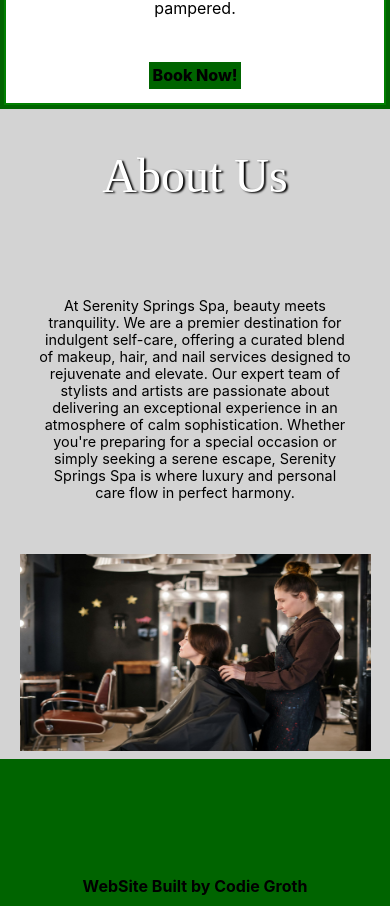
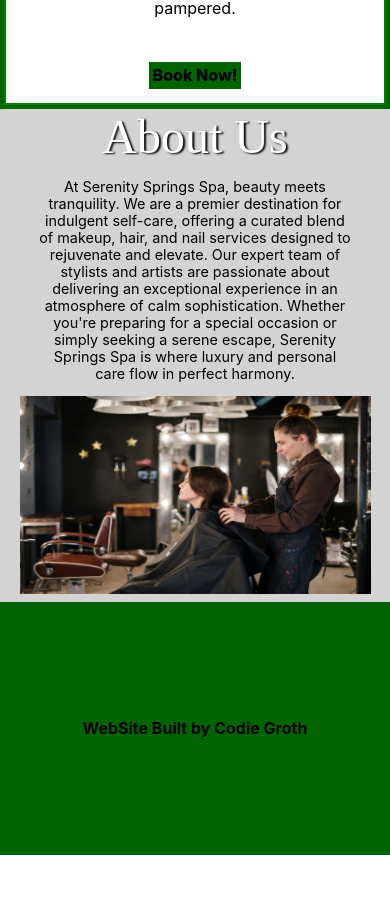
Before and after one commit to codiemaureen/SerenitySpringsSpa, a React (Create React App) app: page / in a window 390 px wide. Shown: the part 2767-3673 px from the top of the page. After the commit the page ends 3622 px from the top, so only its background shows below. Built offline with nearby package versions, Linux system fonts and the light colour scheme; a web font is replaced by a local one.

Commit message:
Style: adjust about me mobile view

```diff
--- a/src/index.css
+++ b/src/index.css
@@ -30,4 +30,6 @@
   font-weight: normal;
   color: white;
   text-shadow: 2px 1px 2px black;
+  margin: 0;
+  padding: 0;
 }
--- a/src/style/aboutUs.css
+++ b/src/style/aboutUs.css
@@ -17,19 +17,19 @@
 .blurb-container{
   display: flex;
   flex-direction: column;
+  justify-content: center;
 }
 
 .blurb{
-  padding: 10%;
+  padding: 0 10%;
 }
 
 .about-img {
-  width: 50vw;
+  width: 50%;
   aspect-ratio: 16/9;
 }
 
-
-@media screen and (max-width: 900px) {
+@media screen and (max-width: 1070px) {
   .about-desc{
     flex-direction: column;
     align-items: center;
```
